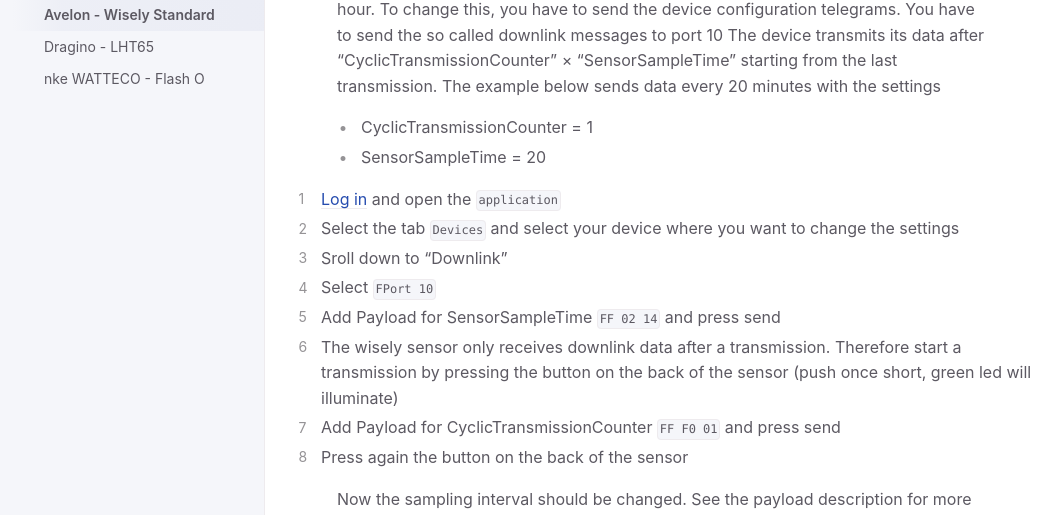
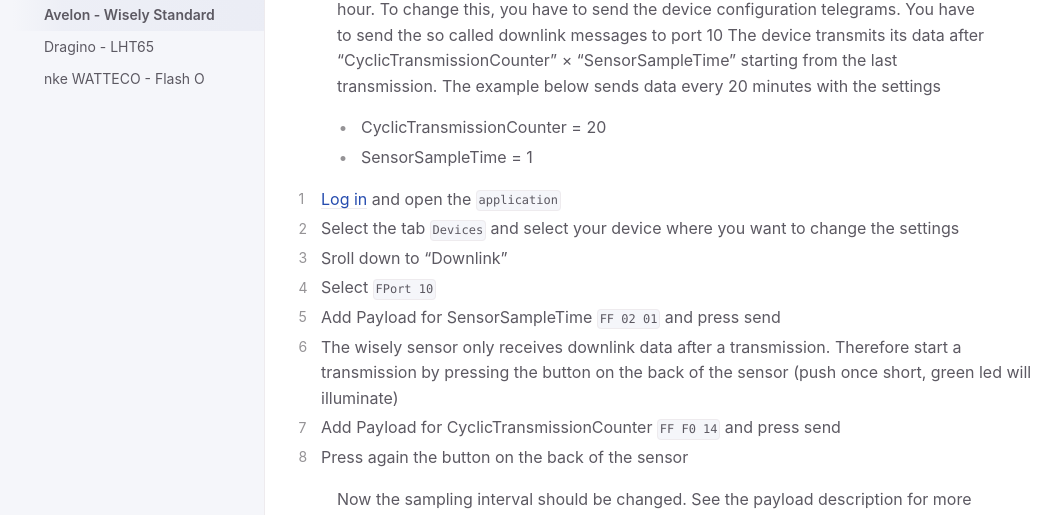
Before and after one commit to hslu-ige-laes/lora-devices-ttn, a Jekyll site: the page built from docs/sensors/avelon-wisely-standard.md, in a window 1280 px wide and 900 px high, scrolled down 7163 px. Shown: the part 205-720 px from the top of the window, without its empty margins (107-1168 px from the left). Built offline with Jekyll 4.4.1, drawn with Linux system fonts in a browser that asks for light colours.

```diff
--- a/docs/sensors/avelon-wisely-standard.md
+++ b/docs/sensors/avelon-wisely-standard.md
@@ -238,16 +238,16 @@ FE 25 37 00 E2 6D 25 37 00 E2 6D 00
 > You have to send the so called downlink messages to port 10
 > The device transmits its data after "CyclicTransmissionCounter" × "SensorSampleTime" starting from the last transmission.
 > The example below sends data every 20 minutes with the settings
-  - CyclicTransmissionCounter = 1
-  - SensorSampleTime = 20
+  - CyclicTransmissionCounter = 20
+  - SensorSampleTime = 1
 
 1. [Log in](https://console.thethingsnetwork.org/applications) and open the `application`
 2. Select the tab `Devices` and select your device where you want to change the settings
 3. Sroll down to "Downlink"
 4. Select `FPort 10`
-5. Add Payload for SensorSampleTime `FF 02 14` and press send
+5. Add Payload for SensorSampleTime `FF 02 01` and press send
 6. The wisely sensor only receives downlink data after a transmission. Therefore start a transmission by pressing the button on the back of the sensor (push once short, green led will illuminate)
-7. Add Payload for CyclicTransmissionCounter `FF F0 01` and press send
+7. Add Payload for CyclicTransmissionCounter `FF F0 14` and press send
 8. Press again the button on the back of the sensor
 
 > Now the sampling interval should be changed.
```
